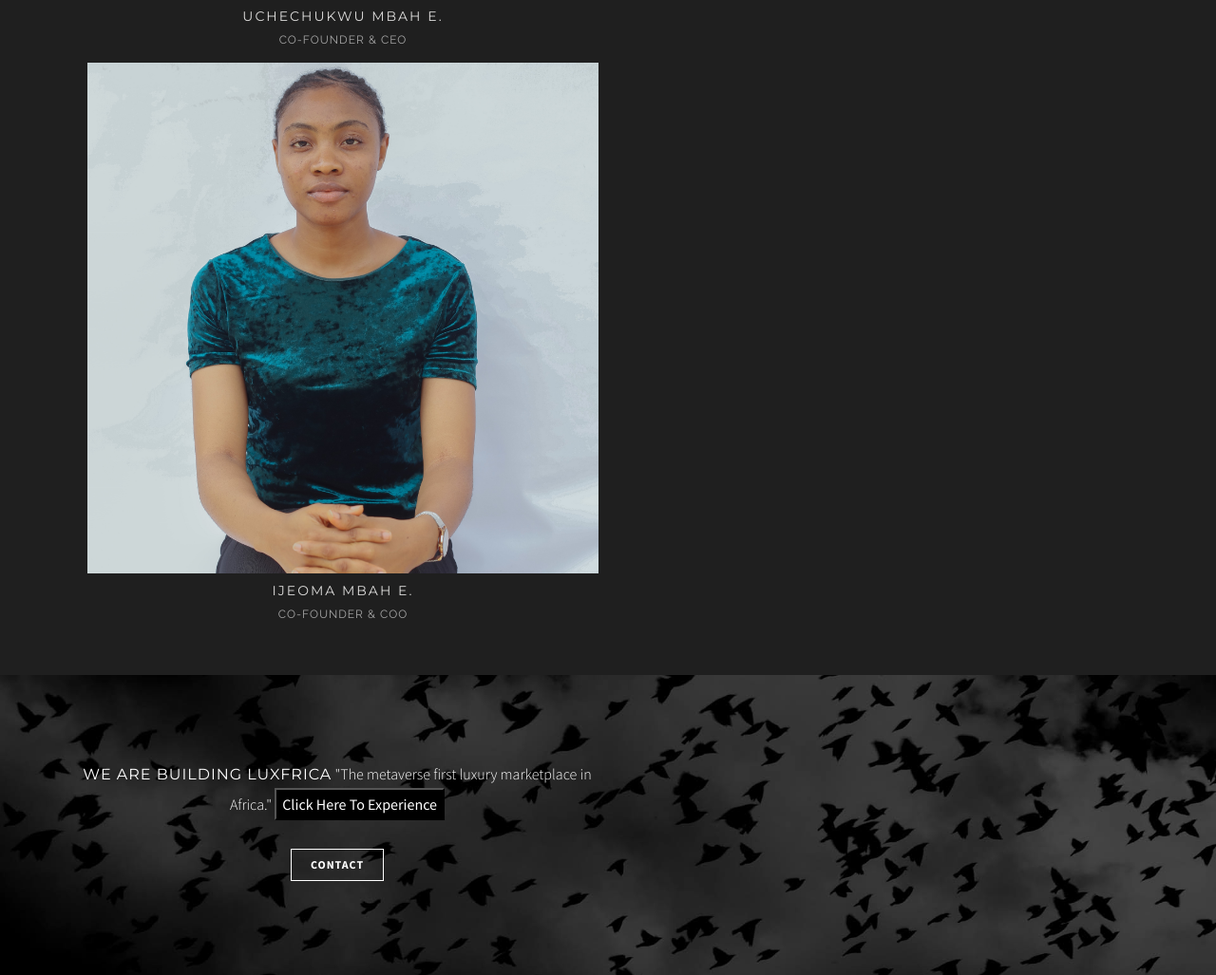
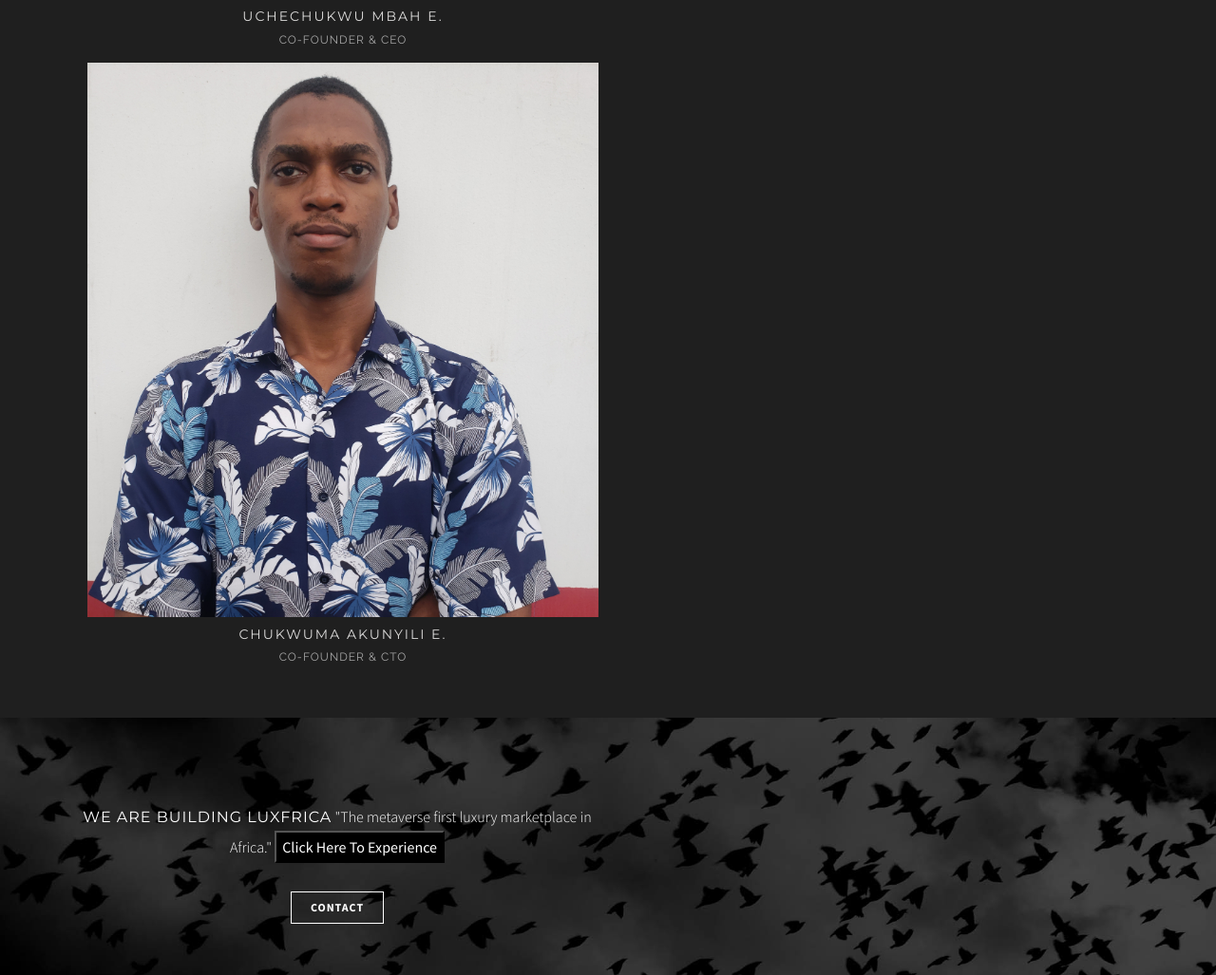
Before and after one commit to ChukwumaA/eandel, a Django app: page / in a window 1280 px wide. Shown: the part 3134-4161 px from the top of the page at 95% size. Run offline with Django 3.2, Linux system fonts and the light colour scheme; some libraries are stand-ins or nearby versions; some web fonts are replaced.

Commit message:
Update index.html
Used the image after uploading it into the teams picture folder

```diff
--- a/eandel/templates/pages/index.html
+++ b/eandel/templates/pages/index.html
@@ -233,7 +233,7 @@
       <div class="col-md-6">
         <div class="team-member">
           <div class="team-img">
-            <img src="{% static 'images/team/uc.jpg' %}" alt=""
+            <img src="{% static 'images/team/uc.jpg' %}" alt="An Image of Uchechukuw Mbah E. Co-founder and CEO"
                 width = "3840"
                 height = "4478"/>
           </div>
@@ -255,14 +255,14 @@
       <div class="col-md-6">
         <div class="team-member">
           <div class="team-img">
-            <img src="{% static 'images/team/ij.jpg' %}" alt=""
+            <img src="{% static 'images/team/chukwuma.jpg' %}" alt="An Image of Chukwuma Akunyili E. Co-founder & CTO"
             width = "3840"
             height = "4478"/>
           </div>
         </div>
         <div class="team-title">
-          <h5>Ijeoma Mbah E.</h5>
-          <span>co-founder &amp; coo</span>
+          <h5>Chukwuma Akunyili E.</h5>
+          <span>co-founder &amp; cto</span>
           <!-- <div class="t-s-link">
             <a href="#"><i class="fa fa-facebook"></i></a>
             <a href="#"><i class="fa fa-twitter"></i></a>
```
